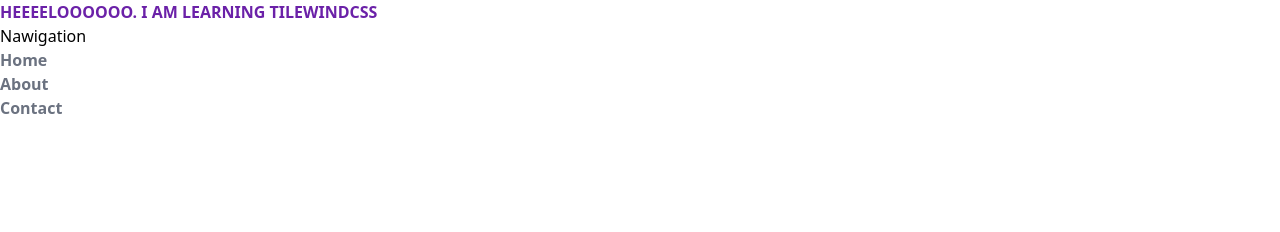
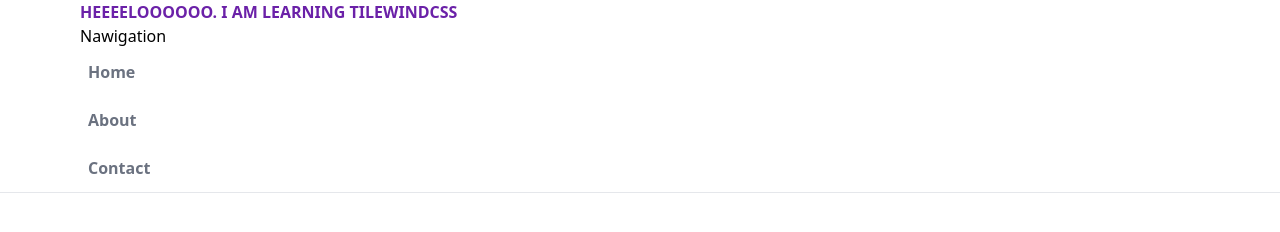
Before and after one commit to Andrij-Panasenko/tailwindcss-learn, a website: page index.html in a window 1280 px wide. Drawn offline with Linux system fonts and the light colour scheme.

Commit message:
header + paddings

```diff
--- a/index.html
+++ b/index.html
@@ -7,17 +7,19 @@
     <title>TailwindCSS learn</title>
 </head>
 <body>
-    <h1 class="uppercase font-bold text-purple-800" >Heeeeloooooo. I am learning TilewindCSS</h1>
 
-    <header>
+<!-- header -->
+    <header class="px-20 border-b">
+        <h1 class="uppercase font-bold text-purple-800" >Heeeeloooooo. I am learning TilewindCSS</h1>
         <a href="">Nawigation</a>
         <nav>
-            <ul>
-                <li><a class="text-gray-500 font-semibold" href="#">Home</a></li>
-                <li><a class="text-gray-500 font-semibold" href="#">About</a></li>
-                <li><a class="text-gray-500 font-semibold" href="#">Contact</a></li>
+            <ul class="text-gray-500 font-semibold">
+                <li><a class="inline-block py-3 px-2" href="#">Home</a></li>
+                <li><a class="inline-block py-3 px-2" href="#">About</a></li>
+                <li><a class="inline-block py-3 px-2" href="#">Contact</a></li>
             </ul>
         </nav>
     </header>
+
 </body>
 </html>
```
Also changed, not shown: public/style.css.
